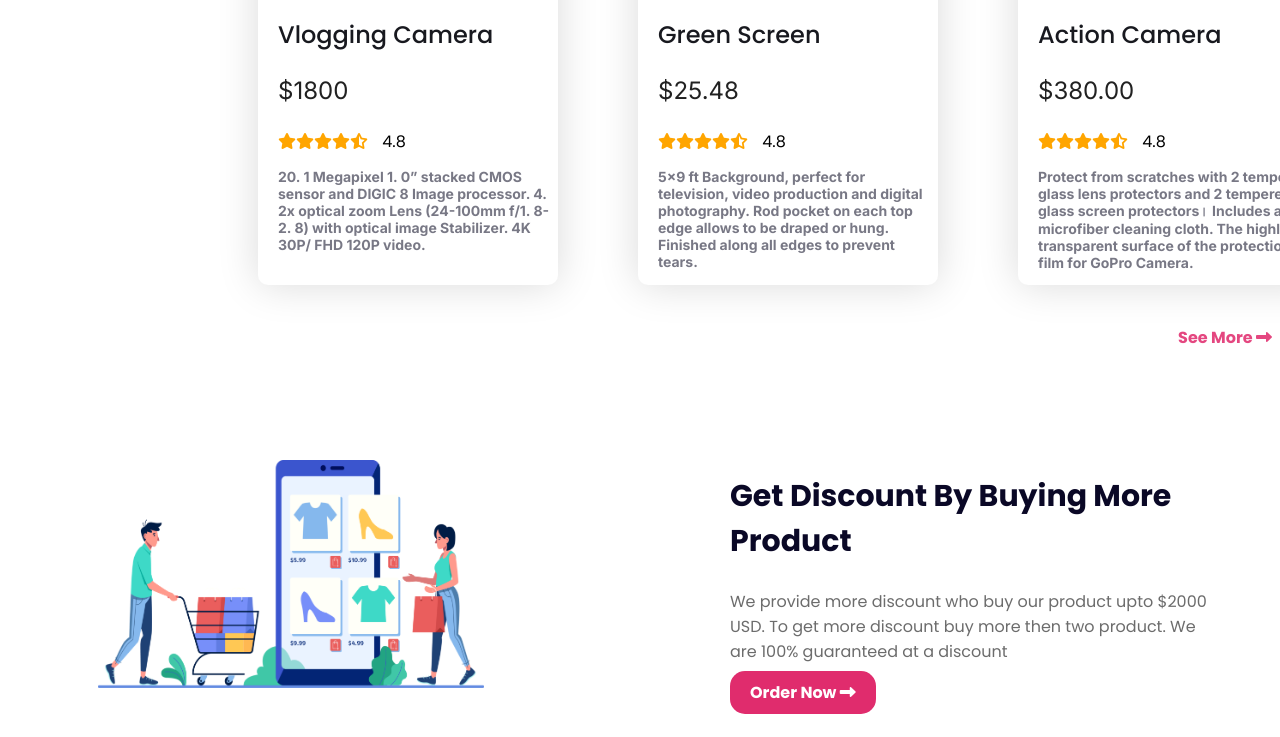
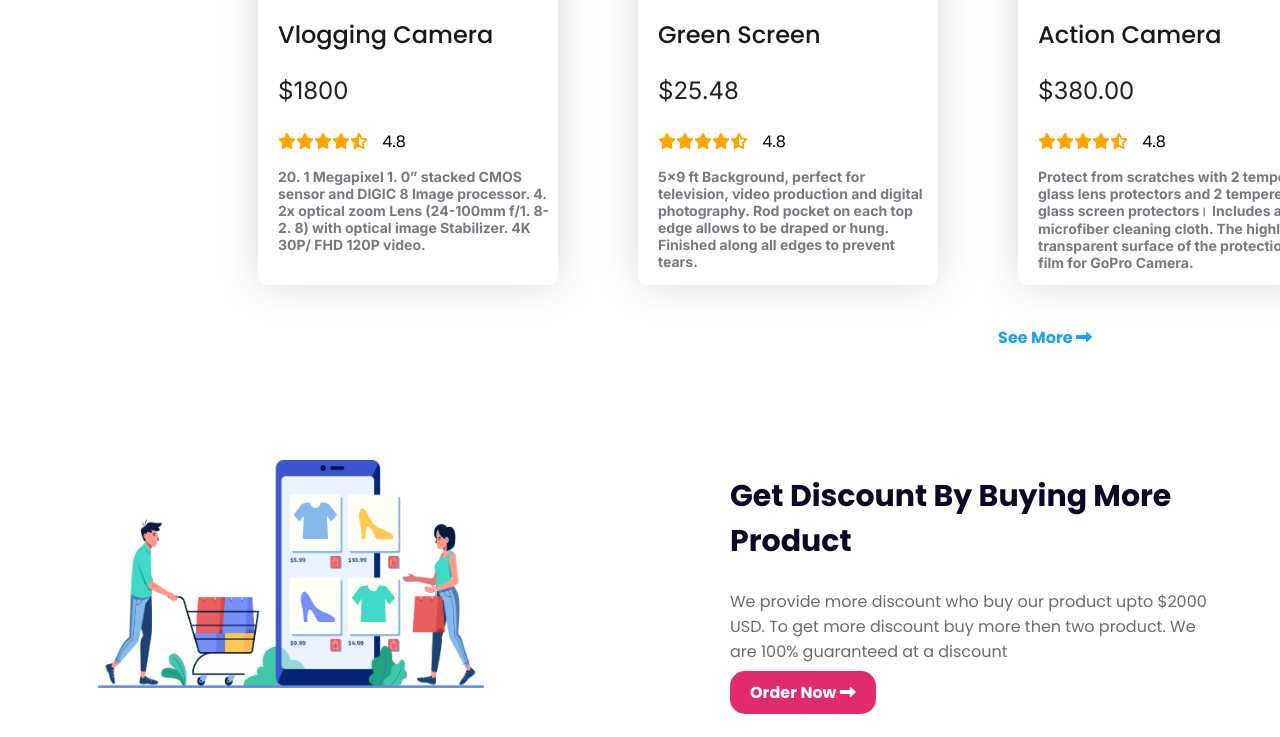
Before and after one commit to abujakariacse/influencer-gear-assignment-two, a plain HTML site: page index.html in a window 1280 px wide. In both pictures the pointer is over the link "See More". Shown: the part 2067-2804 px from the top of the page. Drawn offline with Linux system fonts and the light colour scheme.

Commit message:
correction

```diff
--- a/style.css
+++ b/style.css
@@ -183,11 +183,18 @@ Mid Container Start
     font-weight: 700;
     text-align:end;
     margin-top: 40px;
+    margin-right: 180px;
+
+}
+.more-product-link:hover a{
+    color: #1DA1F2;
+    transition: 0.3s;
 
 }
 .more-product-link a{
     text-decoration: none;
     color: #E02C6DDE;
+
 }
 /*------------------
 Mid Container End
```
